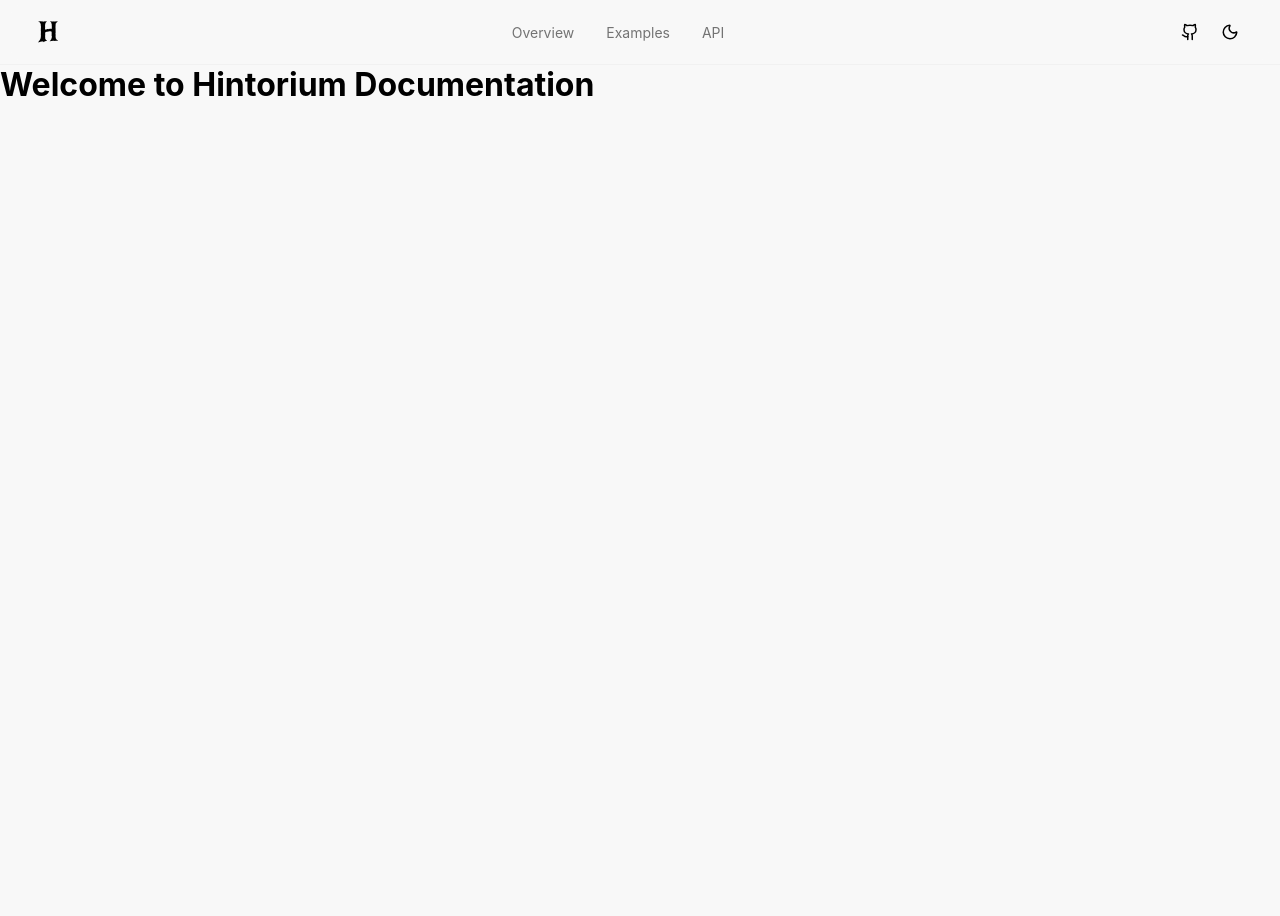
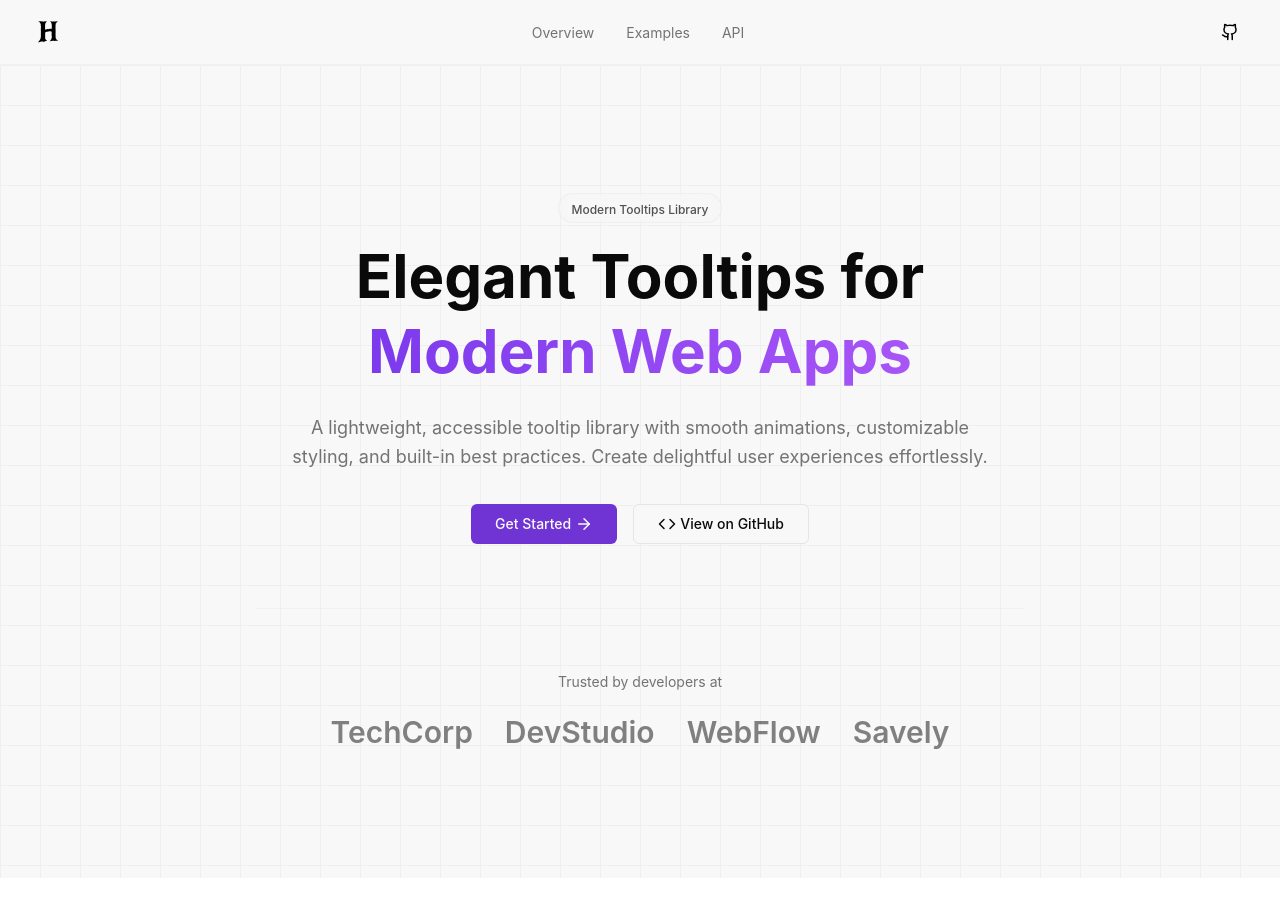
Before and after one commit to kamil-engineer/Hintorium, a website built with Vite: page apps/docs/index.html in a window 1280 px wide. Shown: the top 916 px of the page. After the commit the page ends 878 px from the top, so only its background shows below. Built offline with nearby package versions, Linux system fonts and the light colour scheme; files whose address does not match are found by name.

Commit message:
feat(hero): hero styling, reusability, system design

```diff
--- a/apps/docs/src/layout/Header.ts
+++ b/apps/docs/src/layout/Header.ts
@@ -10,7 +10,7 @@ export const Header = () => {
           <div class="header__actions">
             <a
               href="https://github.com/kamil-engineer/Hintorium"
-              class="button button--navigation"
+              class="button button--navigation button--icon"
             >
               <img
                 class="button__image"
@@ -21,17 +21,9 @@ export const Header = () => {
               />
             </a>
 
-            <button class="button button--navigation">
-              <img
-                class="button__image"
-                width="18"
-                height="18"
-                alt="Dark Theme"
-                src="/icons/icon-dark.svg"
-              />
-            </button>
-
-            <button class="button button--navigation button--hamburger">
+            <button
+              class="button button--navigation button--icon button--hamburger"
+            >
               <img
                 class="button__image"
                 width="18"
--- /dev/null
+++ b/apps/docs/src/layout/Hero.ts
@@ -0,0 +1,73 @@
+export const Hero = () => {
+  const content = /* HTML */ `
+    <section class="hero">
+      <div class="grid-background"></div>
+      <div class="hero__wrapper">
+        <div class="subtitle-wrapper">
+          <span class="subtitle">Modern Tooltips Library</span>
+        </div>
+        <h1 class="hero__title">
+          Elegant Tooltips for
+          <span class="hero__title-bottom">Modern Web Apps</span>
+        </h1>
+        <p class="hero__description">
+          A lightweight, accessible tooltip library with smooth animations,
+          customizable styling, and built-in best practices. Create delightful
+          user experiences effortlessly.
+        </p>
+        <div class="hero__actions">
+          <button class="button button--lg button--primary">
+            Get Started
+            <svg
+              xmlns="http://www.w3.org/2000/svg"
+              width="18"
+              height="18"
+              viewBox="0 0 24 24"
+              fill="none"
+              stroke="currentColor"
+              stroke-width="2"
+              stroke-linecap="round"
+              stroke-linejoin="round"
+              class="button__image"
+            >
+              <path d="M5 12h14" />
+              <path d="m12 5 7 7-7 7" />
+            </svg>
+          </button>
+          <a
+            href="https://github.com/kamil-engineer/Hintorium"
+            class="button button--lg button--outline"
+          >
+            <svg
+              xmlns="http://www.w3.org/2000/svg"
+              width="18"
+              height="18"
+              viewBox="0 0 24 24"
+              fill="none"
+              stroke="currentColor"
+              stroke-width="2"
+              stroke-linecap="round"
+              stroke-linejoin="round"
+              class="button__image"
+            >
+              <path d="m16 18 6-6-6-6" />
+              <path d="m8 6-6 6 6 6" />
+            </svg>
+            View on GitHub
+          </a>
+        </div>
+        <div class="hero__partners">
+          <p class="hero__partners-title">Trusted by developers at</p>
+          <ul class="hero__partners-list">
+            <li class="hero__partners-partner">TechCorp</li>
+            <li class="hero__partners-partner">DevStudio</li>
+            <li class="hero__partners-partner">WebFlow</li>
+            <li class="hero__partners-partner">Savely</li>
+          </ul>
+        </div>
+      </div>
+    </section>
+  `;
+
+  return content;
+};
--- a/apps/docs/src/pages/Home.ts
+++ b/apps/docs/src/pages/Home.ts
@@ -1,14 +1,12 @@
 import { Header } from "../layout/Header";
+import { Hero } from "../layout/Hero";
 import { MobileNavigation } from "../layout/MobileNavigation";
 
 export default function Home(): HTMLElement {
   const container = document.createElement("div");
   container.classList.add("container");
 
-  const content = /* HTML */ `
-    ${MobileNavigation()} ${Header()}
-    <h1>Welcome to Hintorium Documentation</h1>
-  `;
+  const content = /* HTML */ ` ${MobileNavigation()} ${Header()} ${Hero()}`;
 
   container.innerHTML = content;
 
--- a/apps/docs/src/router/router.ts
+++ b/apps/docs/src/router/router.ts
@@ -1,4 +1,5 @@
 import { handleMobileNavigation } from "../logic/mobile-navigation";
+
 import NotFound from "./../pages/NotFound";
 import { type Route, routes } from "./routes";
 
--- a/apps/docs/src/style.css
+++ b/apps/docs/src/style.css
@@ -39,8 +39,13 @@
   --color-border: 229, 229, 229;
   --color-ring: 161, 161, 161;
   --color-foreground: 115, 115, 115;
-  --color-primary-foreground: 10, 10, 10;
+  --color-text-foreground: 10, 10, 10;
+  --color-primary-foreground: 250, 250, 250;
+  --color-secondary: 245, 245, 245;
+  --color-primary: 112, 52, 213;
 
+  --color-gradient-light: 124, 58, 237;
+  --color-gradient-dark: 168, 85, 247;
   --ff-primary: "Geist", -apple-system, BlinkMacSystemFont, "Segoe UI", Roboto,
     Oxygen, Ubuntu, Cantarell, "Open Sans", "Helvetica Neue", sans-serif;
 }
@@ -58,7 +63,7 @@ html {
 }
 
 .container {
-  min-height: 200vh;
+  min-height: 100vh;
   background-color: rgb(var(--bg-background));
 }
 
@@ -105,6 +110,110 @@ html {
   display: none;
 }
 
+/* --- HERO --- */
+
+.hero {
+  position: relative;
+  padding: 8rem 1rem;
+  overflow: hidden;
+  color: rgb(var(--color-text-foreground));
+
+  & .hero__wrapper {
+    position: relative;
+    z-index: 5;
+    text-align: center;
+    max-width: 48rem;
+    margin: 0 auto;
+  }
+
+  & .hero__title {
+    font-size: 3.75rem;
+    font-weight: 700;
+    margin-bottom: 1.5rem;
+    line-height: 1.25;
+    text-wrap: balance;
+  }
+
+  & .hero__title-bottom {
+    background: linear-gradient(
+      to right,
+      rgb(var(--color-gradient-light)),
+      rgb(var(--color-gradient-dark))
+    );
+    -webkit-background-clip: text;
+    background-clip: text;
+    color: transparent;
+  }
+
+  & .hero__description {
+    font-size: 1.125rem;
+    margin-bottom: 2rem;
+    text-wrap: balance;
+    line-height: 1.625;
+    color: rgb(var(--color-foreground));
+  }
+
+  & .hero__actions {
+    display: flex;
+    align-items: center;
+    justify-content: center;
+    gap: 1rem;
+  }
+
+  & .hero__partners {
+    margin-top: 4rem;
+    padding-top: 4rem;
+    border-top: 1px solid rgba(var(--color-border), 0.4);
+  }
+
+  & .hero__partners-title {
+    font-size: 0.875rem;
+    margin-bottom: 1.5rem;
+    color: rgb(var(--color-foreground));
+  }
+
+  & .hero__partners-list {
+    list-style: none;
+    display: flex;
+    justify-content: center;
+    align-items: center;
+    gap: 2rem;
+    flex-wrap: wrap;
+    opacity: 0.5;
+  }
+
+  & .hero__partners-partner {
+    font-weight: 600;
+    font-size: 1.875rem;
+  }
+}
+
+.grid-background {
+  position: absolute;
+  inset: 0;
+  opacity: 0.03;
+  pointer-events: none;
+  background-image: linear-gradient(90deg, currentColor 1px, transparent 1px),
+    linear-gradient(currentColor 1px, transparent 1px);
+  background-size: 40px 40px;
+}
+
+.subtitle-wrapper {
+  display: inline-block;
+  margin-bottom: 1rem;
+  padding: 0.25rem 0.75rem;
+  border-radius: 9999px;
+  border: 1px solid rgba(var(--color-border), 0.5);
+  background-color: rgba(var(--color-secondary), 0.3);
+  backdrop-filter: blur(8px);
+}
+
+.subtitle {
+  font-size: 0.75rem;
+  color: rgba(var(--color-text-foreground), 0.7);
+  font-weight: 500;
+}
+
 /* --- REUSEABLE --- */
 
 .wrapper {
@@ -138,7 +247,7 @@ html {
   }
 
   &:hover {
-    color: rgb(var(--color-primary-foreground));
+    color: rgb(var(--color-text-foreground));
   }
 }
 
@@ -157,6 +266,7 @@ html {
   border: none;
   outline: none;
   background-color: transparent;
+  text-decoration: none;
 }
 
 .button:disabled {
@@ -174,7 +284,44 @@ html {
   pointer-events: none;
 }
 
-.button--navigation {
+.button--primary {
+  background-color: rgb(var(--color-primary));
+  color: rgb(var(--color-primary-foreground));
+
+  &:hover {
+    background-color: rgba(var(--color-primary), 0.9);
+  }
+}
+
+.button--outline {
+  border: 1px solid rgb(var(--color-border));
+  background-color: rgb(var(--bg-background));
+  color: rgb(var(--color-text-foreground));
+
+  &:hover {
+  }
+}
+
+.button--default {
+  height: 2.25rem;
+  padding: 0.5rem 1rem;
+}
+
+.button--sm {
+  height: 2rem;
+  padding: 0.5rem 0.75rem;
+  gap: 0.375rem;
+  border-radius: 0.375rem;
+}
+
+.button--lg {
+  height: 2.5rem;
+  padding: 0.5rem 1.5rem;
+  border-radius: 0.375rem;
+  gap: 0.25rem;
+}
+
+.button--icon {
   width: 2.25rem;
   height: 2.25rem;
 }
@@ -198,6 +345,18 @@ html {
 
   .nav {
     display: none;
+  }
+
+  .hero {
+    padding: 5rem 1rem;
+
+    & .hero__title {
+      font-size: 2.25rem;
+    }
+
+    & .hero__actions {
+      flex-direction: column;
+    }
   }
 
   .button--hamburger {
```
Also changed, not shown: apps/docs/public/icons/icon-dark.svg (deleted).
